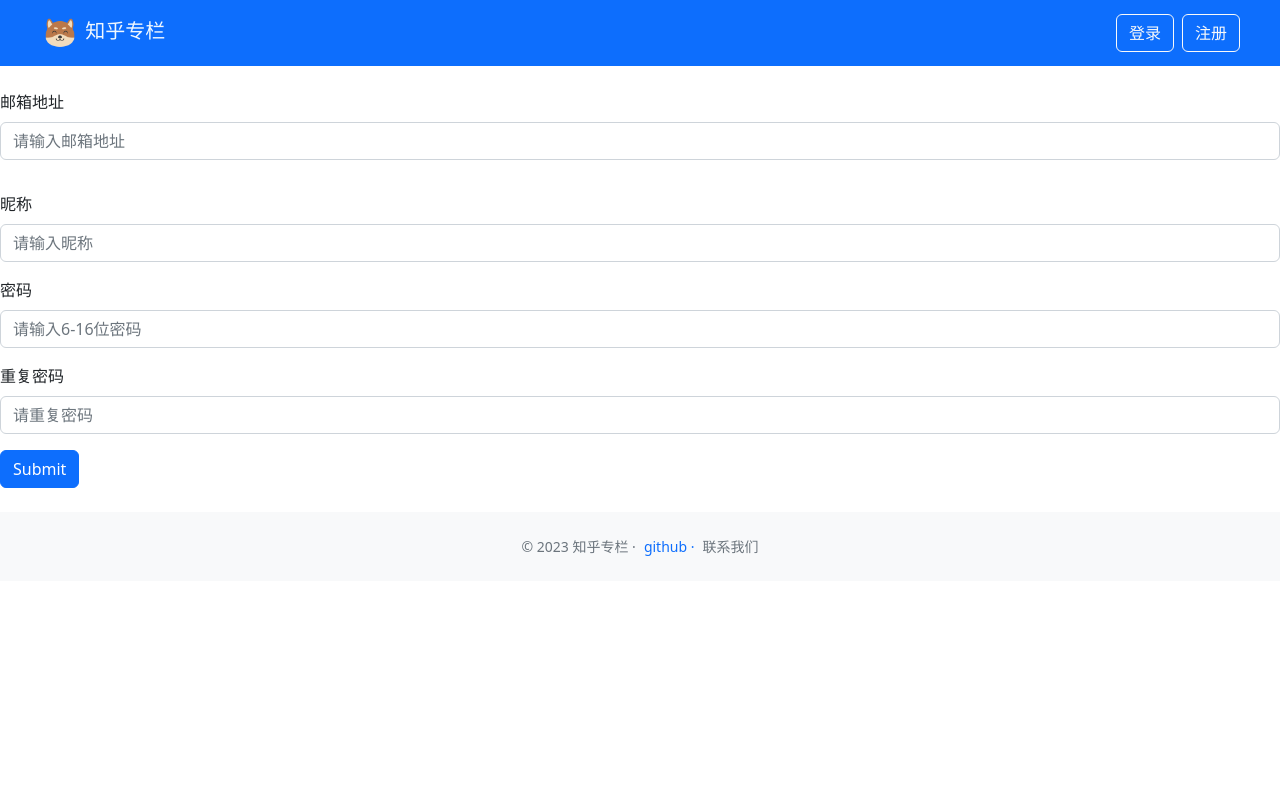
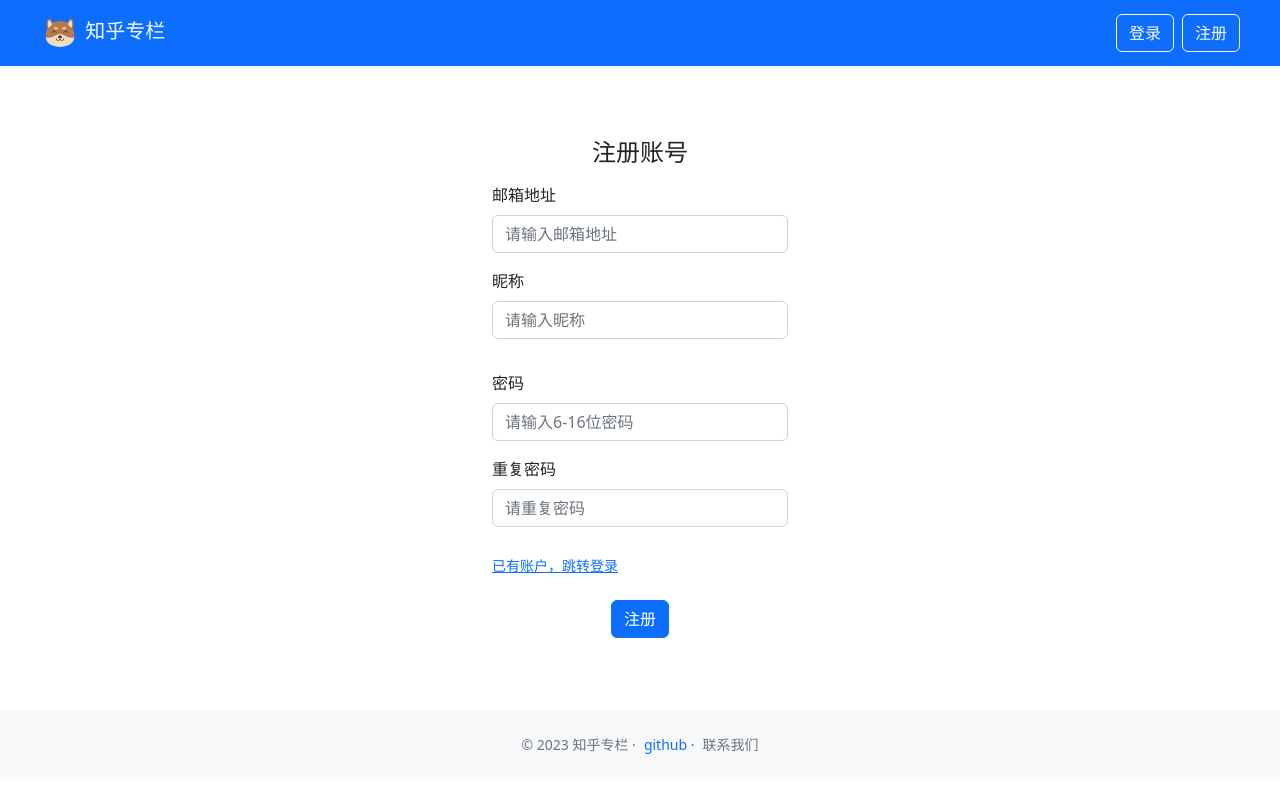
Before and after one commit to fuyachen/zhihuzhuanlan, a Vue app: page /signup in a window 1280 px wide. Shown: the top 792 px of the page. Built offline with nearby package versions, Linux system fonts and the light colour scheme.

Commit message:
调整样式

```diff
--- a/src/App.vue
+++ b/src/App.vue
@@ -1,10 +1,10 @@
 <template>
   <div class="container-fluid px-0">
     <global-header></global-header>
-    <Loader v-if="isLoading"></Loader>
-    <router-link to="/"></router-link>
-    <router-link to="/login"></router-link>
-    <router-view></router-view>
+    <main>
+      <Loader v-if="isLoading"></Loader>
+      <router-view></router-view>
+    </main>
     <footer class="text-center py-4 text-secondary bg-light mt-4">
       <small>
         <ul class="list-inline mb-0">
@@ -49,4 +49,4 @@ watch(
 )
 </script>
 
-<style scoped></style>
+<style></style>
--- a/src/views/CreatePost.vue
+++ b/src/views/CreatePost.vue
@@ -19,6 +19,10 @@
         <img :src="slotProps.uploadeData.data.url" />
       </template>
     </Uploader>
+    <div class="form-text py-2 text-center">
+      Allowed *.jpg, *.png, *.gif<br />
+      max size of 1 MB
+    </div>
     <ValidateForm @from-submit="onFormSubmit">
       <div class="mb-3">
         <label class="form-label">文章标题</label>
@@ -39,7 +43,9 @@
         ></validate-input>
       </div>
       <template v-slot:submit>
-        <button type="submit" class="btn btn-primary btn-lg">发表文章</button>
+        <div class="text-center mt-3">
+          <button type="submit" class="btn btn-primary btn-lg">发表文章</button>
+        </div>
       </template>
     </ValidateForm>
   </div>
--- a/src/views/Home.vue
+++ b/src/views/Home.vue
@@ -1,6 +1,6 @@
 <template>
-  <section class="py-5 text-center container">
-    <div class="row py-lg-5">
+  <div class="home-page container px-0">
+    <div class="row py-lg-5 text-center">
       <div class="col-lg-6 col-md-8 mx-auto">
         <img src="../assets/callout.svg" alt="callout" class="w-50" />
         <h2 class="font-weight-light">随心写作，自由表达</h2>
@@ -11,8 +11,8 @@
         </p>
       </div>
     </div>
-  </section>
-  <column-list :list="columns"></column-list>
+    <column-list :list="columns"></column-list>
+  </div>
 </template>
 
 <script setup lang="ts">
@@ -31,4 +31,9 @@ onMounted(() => {
 const columns = computed(() => store.state.columns)
 </script>
 
-<style scoped></style>
+<style scoped>
+.home-page {
+  background-image: url(@/assets/background.svg);
+  background-attachment: fixed;
+}
+</style>
--- a/src/views/Login.vue
+++ b/src/views/Login.vue
@@ -1,5 +1,6 @@
 <template>
-  <div class="login-page mx-auto p-5 w-330">
+  <div class="login-page mx-auto p-5 d-flex justify-content-center">
+    <div class="form-container w-25">
       <h4 class="my-4 text-center">登录到专栏</h4>
       <ValidateForm @from-submit="onFormSubmit">
         <div class="mb-3">
@@ -19,15 +20,17 @@
             type="password"
           ></validate-input>
         </div>
-
         <template v-slot:submit>
+          <div class="text-center my-4">
             <button type="submit" class="btn btn-primary">登录</button>
+          </div>
         </template>
       </ValidateForm>
-    <div class="form-text py-2">
+      <div class="form-text text-center">
         <br />
         测试账号：test@abc.com<br />
         测试密码：123123
+      </div>
     </div>
   </div>
 </template>
--- a/src/views/Signup.vue
+++ b/src/views/Signup.vue
@@ -1,4 +1,7 @@
 <template>
+  <div class="signup-page mx-auto p-5 d-flex justify-content-center">
+    <div class="form-container w-25">
+      <h4 class="mb-3 text-center">注册账号</h4>
       <ValidateForm @from-submit="onFormSubmit">
         <div class="mb-3">
           <label class="form-label">邮箱地址</label>
@@ -7,8 +10,6 @@
             v-model="emailVal"
             placeholder="请输入邮箱地址"
           ></validate-input>
-    </div>
-    <div>
           <label class="form-label">昵称</label>
           <validate-input
             :rules="nicknameRules"
@@ -36,9 +37,16 @@
           ></validate-input>
         </div>
         <template v-slot:submit>
-      <!-- <button type="submit" class="btn btn-primary">Submit</button> -->
+          <div class="text-center mt-3">
+            <button type="submit" class="btn btn-primary">注册</button>
+          </div>
         </template>
+        <div class="form-text py-2">
+          <router-link to="/login">已有账户，跳转登录</router-link>
+        </div>
       </ValidateForm>
+    </div>
+  </div>
 </template>
 
 <script setup lang="ts">
```
Lines whose indentation alone changed are shown as unchanged.
